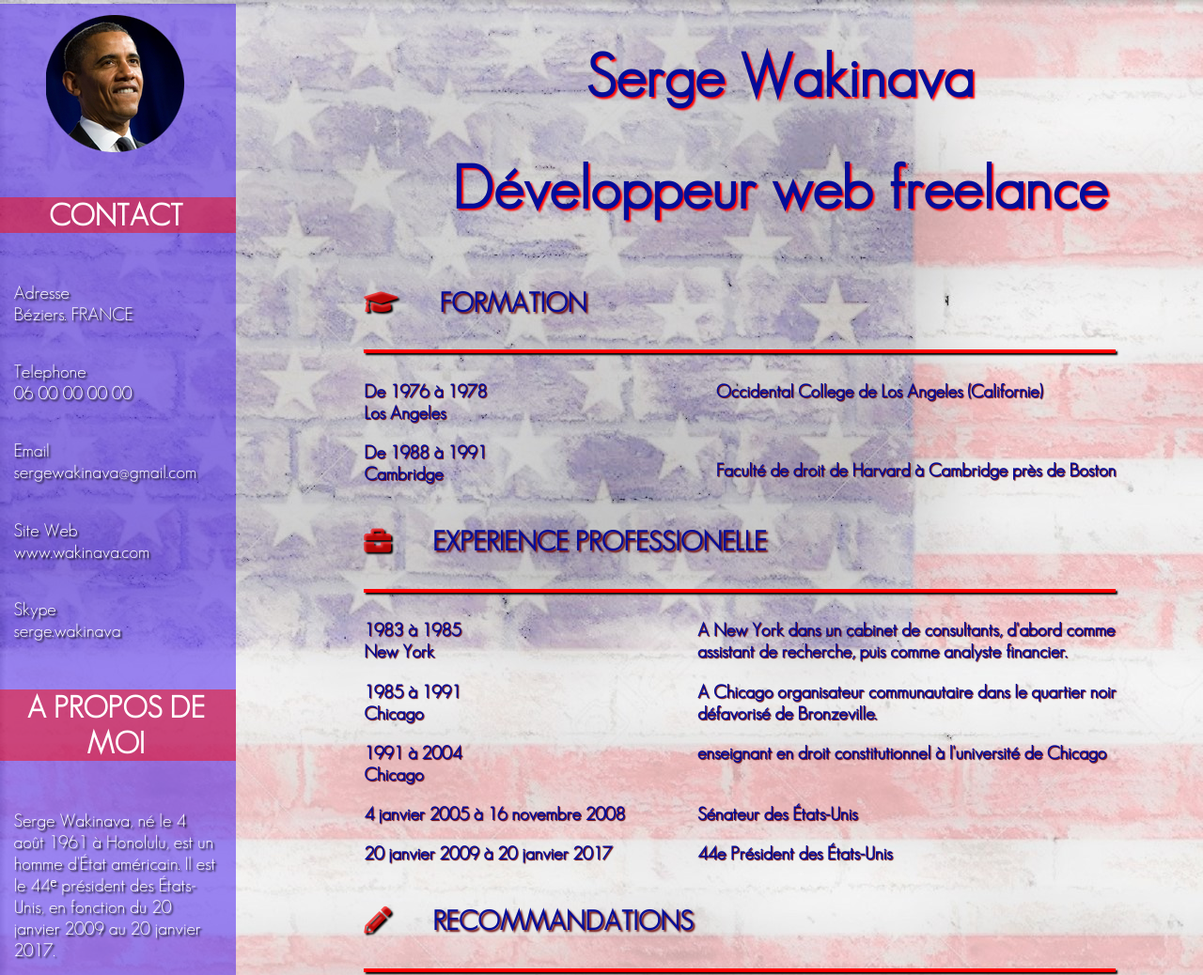
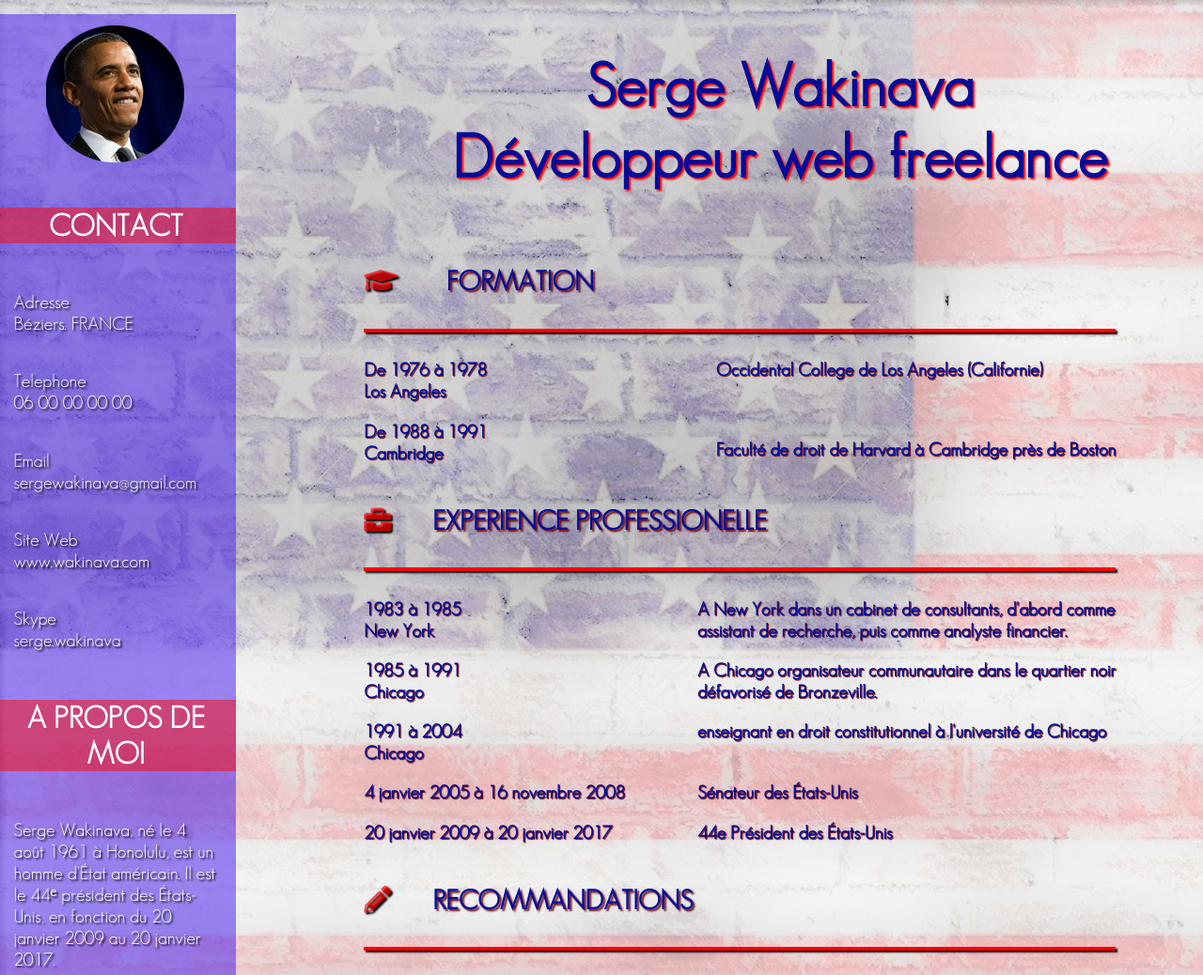
Before and after one commit to littleblackman/OpenClassroomsProject, a plain HTML site: page CV.html in a window 1280 px wide. Shown: the top 1038 px of the page at 94% size. Drawn offline with Linux system fonts and the light colour scheme.

Commit message:
Update CV.html
fixe indentation

```diff
--- a/CV.html
+++ b/CV.html
@@ -4,12 +4,20 @@
         <meta charset="utf-8" />
         <link rel="stylesheet" href="style.css" />
 	<link rel="stylesheet" media="screen and (max-width: 1048px)" />
-		<link rel="stylesheet" href="css/all.css">
+	<link rel="stylesheet" href="css/all.css" />
 	<title>CV</title>
+	<meta name="description" content="Le site Serge Wakinava"/>
+	<meta name="viewport" content="width=device-width, user-scalable=no">
+	<meta property="og:title" content="CV" />
+	<meta property="og:type" content="article" />
+	<meta property="og:url" content="gitpages.io" />
+	<meta property="og:image" content="http://monimage.jpg" />
     </head>
     <body>
 	<div id="lisere">
-			<a href="Img/image2.jpg"><img class="image2" src="Img/image.png" alt="CV en ligne" title="Cliquez pour agrandir" /></a>
+		<a href="Img/image2.jpg">
+			<img class="image2" src="Img/image.png" alt="CV en ligne" title="Cliquez pour agrandir" />
+		</a>
 		<h3>CONTACT</h3>
 		<div class="contact">
 			<p>Adresse</br>Béziers. FRANCE</p>
@@ -32,13 +40,19 @@
 			<i class="fab fa-xbox fa-2x"></i>
 		</div>
 	</div>
+
+	<section>
 		<header>
-				<h1>Serge Wakinava</h1>
-				<h1>Développeur web freelance</h1>
+			<h1>
+				<span>Serge</span> Wakinava<br/>
+				Développeur web freelance
+			</h1>
 		</header>
-		<section>
 		<div id="contener">
-				<h2><i class="fa fa-graduation-cap"></i><b>FORMATION</b></h2>
+			<h2>
+				<i class="fa fa-graduation-cap"></i>
+				<strong>FORMATION</strong>
+			</h2>
 			<div class="formation"><hr>
 				<div id="formation">
 					<div class="data"><p><b>De 1976 à 1978</b></br>Los Angeles</p><p><b>De 1988 à 1991</b></br>Cambridge</p></div>
@@ -64,9 +78,11 @@
 			<h2><i class="fa fa-pencil-alt"></i>RECOMMANDATIONS</h2>
 			<div class="recommandations"><hr>
 				<div id="recommandations">
-							<div class="clinton"><p><b>WILLIAM JEFFERSON CLINTON</br>55 West 125th Street</br>New York, NY 10027</b></br>E-mail: clinton.library@nara.gov</p>
+					<div class="clinton">
+						<p><b>WILLIAM JEFFERSON CLINTON</br>55 West 125th Street</br>New York, NY 10027</b></br>E-mail: clinton.library@nara.gov</p>
 					</div>
-							<div class="bush"><p><b>GEORGE W. BUSH</br>2943 SMU Boulevard</br>Dallas, Texas 75205</b></br>E-mail: BoxOffice@BushCenter.org</p>
+					<div class="bush">
+						<p><b>GEORGE W. BUSH</br>2943 SMU Boulevard</br>Dallas, Texas 75205</b></br>E-mail: BoxOffice@BushCenter.org</p>
 					</div>
 				</div>
 			</div>
```
Lines whose indentation alone changed are shown as unchanged.
